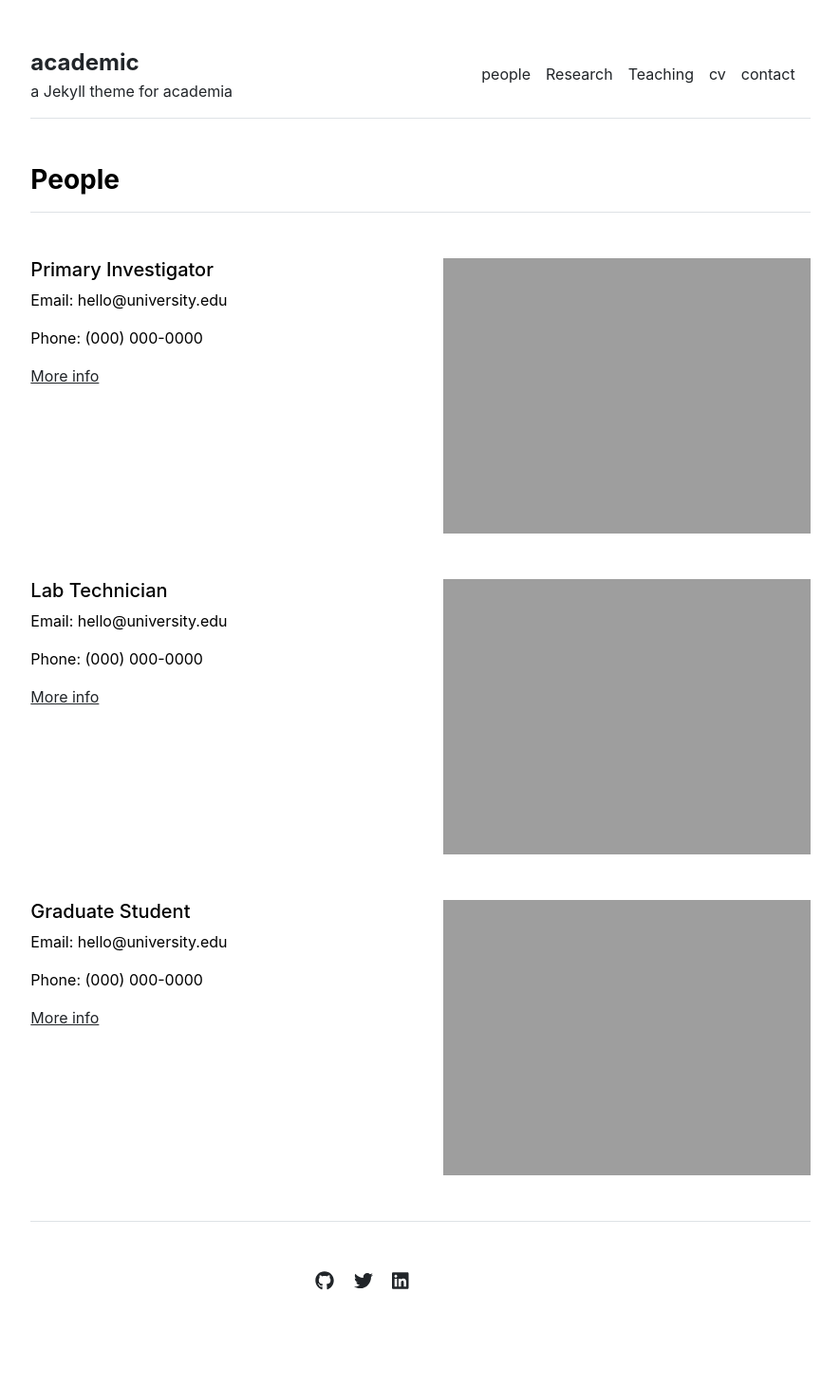
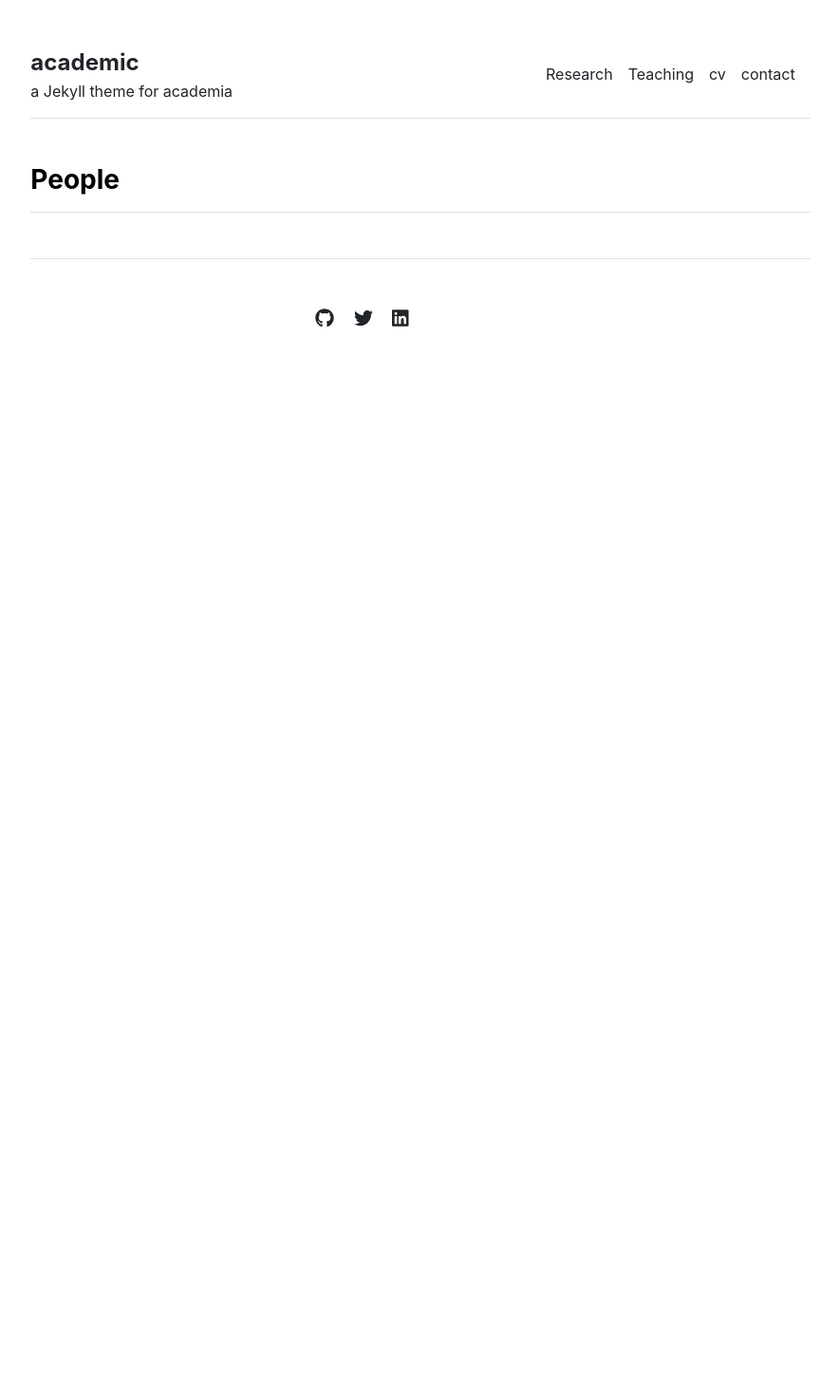
Before and after one commit to ghislainafavi/ghislainafavi.github.io, a Jekyll site: the page built from people.md, in a window 1280 px wide. Shown: the whole page at 95% size, without its empty margins (197-1082 px from the left). Built offline with Jekyll 4.4.1, drawn with Linux system fonts in a browser that asks for light colours; after the commit the page ends 900 px from its top, so only the background shows below that.

Commit message:
Update settings.yml

```diff
--- a/_data/settings.yml
+++ b/_data/settings.yml
@@ -1,14 +1,8 @@
 menu:
-- {name: 'people', url: '/people'}
 - {name: 'Research', url: '/publications'}
 - {name: 'Teaching', url: '/courses'}
 - {name: 'cv', url: '/cv'}
 - {name: 'contact', url: '/contact'}
-
-people:
-- {name: 'Primary Investigator', title: 'Researcher', department: 'Physics & Astronomy', institution: 'Some University', institution_address: '1 Main Street, Canada', phone: '(000) 000-0000', email: 'hello@university.edu', office: 'Science Building 505', image: 'assets/img/primary-investigator.jpg', url: 'primary-investigator'}
-- {name: 'Lab Technician', title: 'Researcher', department: 'Physics & Astronomy', institution: 'Some University', institution_address: '1 Main Street, Canada', phone: '(000) 000-0000', email: 'hello@university.edu', office: 'Science Building 505', image: 'assets/img/lab-technician.jpg', url: 'lab-technician'}
-- {name: 'Graduate Student', title: 'Researcher', department: 'Physics & Astronomy', institution: 'Some University', institution_address: '1 Main Street, Canada', phone: '(000) 000-0000', email: 'hello@university.edu', office: 'Science Building 505', image: 'assets/img/graduate-student.jpg', url: 'graduate-student'}
 
 Teaching:
 - {name: 'Vector Calculus', url: 'vector-calculus'}
```
